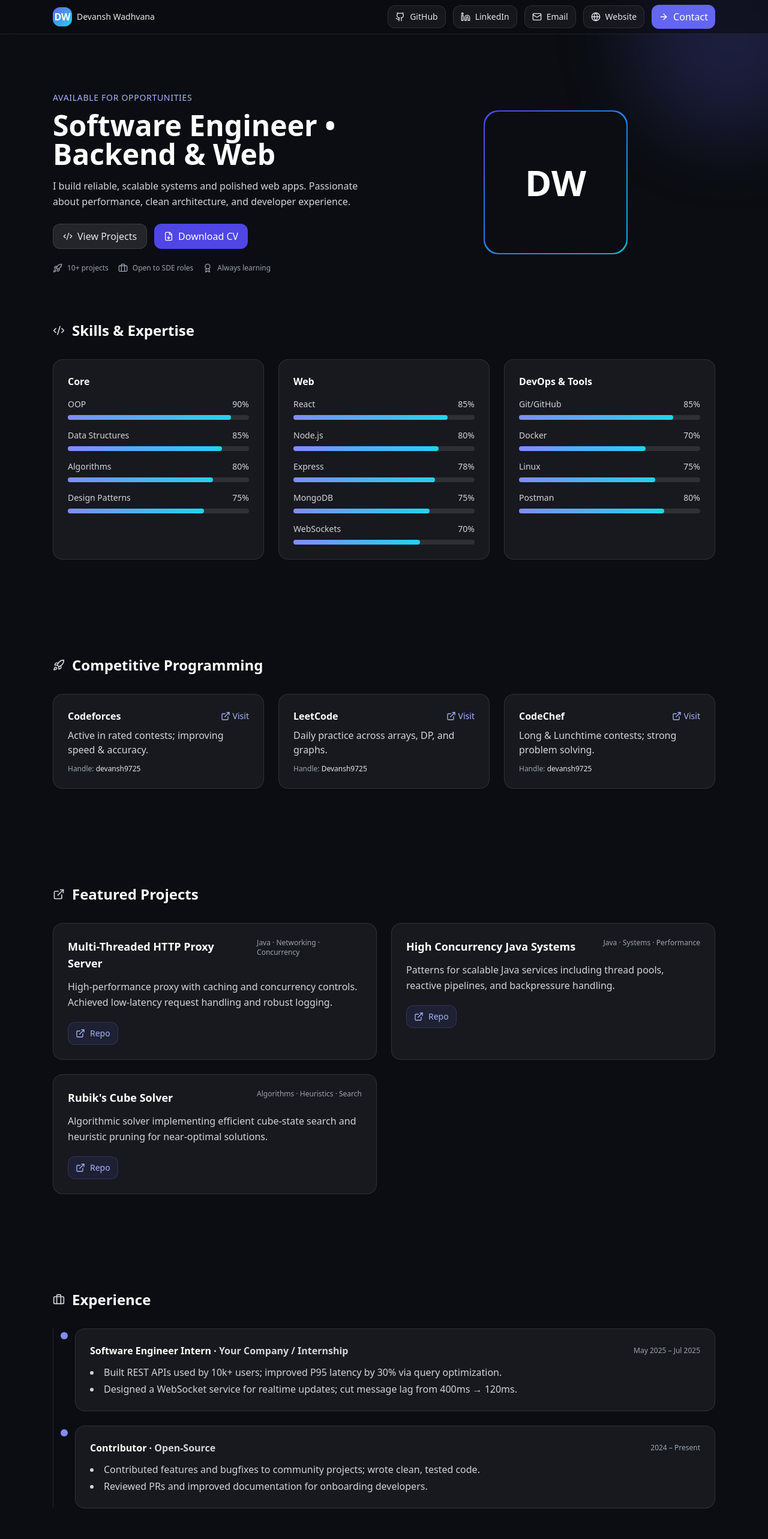
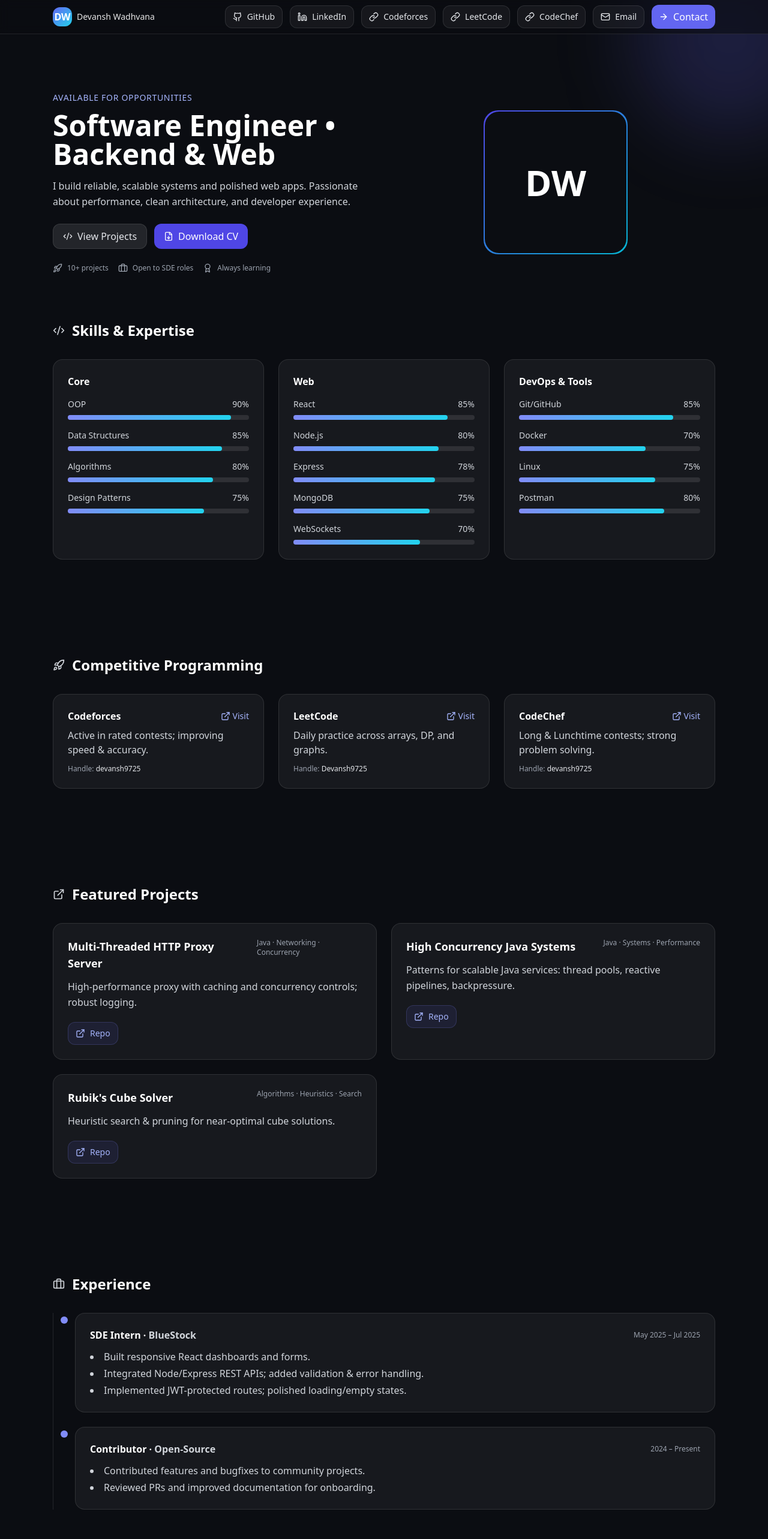
Before and after one commit to devansh9725/devansh-portfolio, a React (Vite) app: page / in a window 1280 px wide. Shown: the top 2566 px of the page at 60% size. Built offline with nearby package versions, Linux system fonts and the light colour scheme.

Commit message:
Update Portfolio.jsx

```diff
--- a/src/components/Portfolio.jsx
+++ b/src/components/Portfolio.jsx
@@ -1,132 +1,169 @@
-import React from 'react'
-import { motion } from 'framer-motion'
-import {Github, Linkedin, Mail, Globe, ExternalLink, ArrowRight, Code2, Rocket, Briefcase, Award, FileDown, Link as LinkIcon} from 'lucide-react'
+import React from "react";
+import { motion } from "framer-motion";
+import {
+  Github,
+  Linkedin,
+  Mail,
+  Globe,
+  ExternalLink,
+  ArrowRight,
+  Code2,
+  Rocket,
+  Briefcase,
+  Award,
+  FileDown,
+  Link as LinkIcon,
+} from "lucide-react";
 
-// =========================
-// Quick personalization guide
-// 1) Search for TODO tags and replace placeholders with your details
-// 2) Update social links in SOCIALS
-// 3) Add real projects/experience in the data arrays below
-// 4) Run `npm run dev` locally to preview, then deploy
-// =========================
-// Competitive programming profiles
-const COMPETITIVE = [
+/* ------------ Profile + Links ------------ */
+const SOCIALS = [
+  { name: "GitHub", href: "https://github.com/devansh9725", Icon: Github },
   {
-    platform: 'Codeforces',
-    handle: 'devansh9725',
-    href: 'https://codeforces.com/profile/devansh9725',
-    blurb: 'Active in rated contests; improving speed & accuracy.',
+    name: "LinkedIn",
+    href: "https://www.linkedin.com/in/devansh-wadhvana-b493b2259/",
+    Icon: Linkedin,
+  },
+  { name: "Codeforces", href: "https://codeforces.com/profile/devansh9725", Icon: LinkIcon },
+  { name: "LeetCode", href: "https://leetcode.com/u/Devansh9725/", Icon: LinkIcon },
+  { name: "CodeChef", href: "https://www.codechef.com/users/devansh9725", Icon: LinkIcon },
+  { name: "Email", href: "mailto:devansh@example.com", Icon: Mail }, // ← replace with your real email
+  // { name: "Website", href: "https://your-domain.dev", Icon: Globe }, // optional
+];
+
+/* ------------ Skills ------------ */
+const SKILLS = [
+  {
+    group: "Core",
+    items: [
+      { name: "OOP", level: 90 },
+      { name: "Data Structures", level: 85 },
+      { name: "Algorithms", level: 80 },
+      { name: "Design Patterns", level: 75 },
+    ],
   },
   {
-    platform: 'LeetCode',
-    handle: 'Devansh9725',
-    href: 'https://leetcode.com/u/Devansh9725/',
-    blurb: 'Daily practice across arrays, DP, and graphs.',
+    group: "Web",
+    items: [
+      { name: "React", level: 85 },
+      { name: "Node.js", level: 80 },
+      { name: "Express", level: 78 },
+      { name: "MongoDB", level: 75 },
+      { name: "WebSockets", level: 70 },
+    ],
   },
   {
-    platform: 'CodeChef',
-    handle: 'devansh9725',
-    href: 'https://www.codechef.com/users/devansh9725',
-    blurb: 'Long & Lunchtime contests; strong problem solving.',
+    group: "DevOps & Tools",
+    items: [
+      { name: "Git/GitHub", level: 85 },
+      { name: "Docker", level: 70 },
+      { name: "Linux", level: 75 },
+      { name: "Postman", level: 80 },
+    ],
   },
 ];
 
+/* ------------ Competitive Programming ------------ */
+const COMPETITIVE = [
+  {
+    platform: "Codeforces",
+    handle: "devansh9725",
+    href: "https://codeforces.com/profile/devansh9725",
+    blurb: "Active in rated contests; improving speed & accuracy.",
+  },
+  {
+    platform: "LeetCode",
+    handle: "Devansh9725",
+    href: "https://leetcode.com/u/Devansh9725/",
+    blurb: "Daily practice across arrays, DP, and graphs.",
+  },
+  {
+    platform: "CodeChef",
+    handle: "devansh9725",
+    href: "https://www.codechef.com/users/devansh9725",
+    blurb: "Long & Lunchtime contests; strong problem solving.",
+  },
+];
 
-const SOCIALS = [
-  { name: 'GitHub', href: 'https://github.com/devansh9725', Icon: Github }, // TODO: update if needed
-  { name: 'LinkedIn', href: 'https://www.linkedin.com/in/', Icon: Linkedin }, // TODO
-  { name: 'Email', href: 'mailto:devansh@example.com', Icon: Mail }, // TODO
-  { name: 'Website', href: 'https://your-domain.dev', Icon: Globe }, // TODO
-]
-
-const SKILLS = [
+/* ------------ Projects ------------ */
+const PROJECTS = [
   {
-    group: 'Core',
-    items: [
-      { name: 'OOP', level: 90 },
-      { name: 'Data Structures', level: 85 },
-      { name: 'Algorithms', level: 80 },
-      { name: 'Design Patterns', level: 75 },
+    title: "Multi-Threaded HTTP Proxy Server",
+    description:
+      "High-performance proxy with caching and concurrency controls; robust logging.",
+    tags: ["Java", "Networking", "Concurrency"],
+    links: [
+      {
+        label: "Repo",
+        href: "https://github.com/devansh9725/Multi-Threaded-HTTP-Proxy-Server",
+      },
     ],
   },
   {
-    group: 'Web',
-    items: [
-      { name: 'React', level: 85 },
-      { name: 'Node.js', level: 80 },
-      { name: 'Express', level: 78 },
-      { name: 'MongoDB', level: 75 },
-      { name: 'WebSockets', level: 70 },
+    title: "High Concurrency Java Systems",
+    description:
+      "Patterns for scalable Java services: thread pools, reactive pipelines, backpressure.",
+    tags: ["Java", "Systems", "Performance"],
+    links: [
+      {
+        label: "Repo",
+        href: "https://github.com/devansh9725/High-Concurrency-Java-Systems",
+      },
     ],
   },
   {
-    group: 'DevOps & Tools',
-    items: [
-      { name: 'Git/GitHub', level: 85 },
-      { name: 'Docker', level: 70 },
-      { name: 'Linux', level: 75 },
-      { name: 'Postman', level: 80 },
+    title: "Rubik's Cube Solver",
+    description:
+      "Heuristic search & pruning for near-optimal cube solutions.",
+    tags: ["Algorithms", "Heuristics", "Search"],
+    links: [
+      {
+        label: "Repo",
+        href: "https://github.com/devansh9725/Rubik-s-Cube-Solver",
+      },
     ],
   },
-]
+];
 
-const PROJECTS = [
-  {
-    title: 'Multi-Threaded HTTP Proxy Server',
-    description: 'High-performance proxy with caching and concurrency controls. Achieved low-latency request handling and robust logging.',
-    tags: ['Java', 'Networking', 'Concurrency'],
-    links: [{ label: 'Repo', href: 'https://github.com/devansh9725/Multi-Threaded-HTTP-Proxy-Server' }],
-  },
-  {
-    title: 'High Concurrency Java Systems',
-    description: 'Patterns for scalable Java services including thread pools, reactive pipelines, and backpressure handling.',
-    tags: ['Java', 'Systems', 'Performance'],
-    links: [{ label: 'Repo', href: 'https://github.com/devansh9725/High-Concurrency-Java-Systems' }],
-  },
-  {
-    title: "Rubik's Cube Solver",
-    description: 'Algorithmic solver implementing efficient cube-state search and heuristic pruning for near-optimal solutions.',
-    tags: ['Algorithms', 'Heuristics', 'Search'],
-    links: [{ label: 'Repo', href: 'https://github.com/devansh9725/Rubik-s-Cube-Solver' }],
-  },
-]
-
+/* ------------ Experience ------------ */
 const EXPERIENCE = [
   {
-    company: 'Your Company / Internship', // TODO
-    role: 'Software Engineer Intern',
-    period: 'May 2025 – Jul 2025',
+    company: "BlueStock",
+    role: "SDE Intern",
+    period: "May 2025 – Jul 2025",
     bullets: [
-      'Built REST APIs used by 10k+ users; improved P95 latency by 30% via query optimization.',
-      'Designed a WebSocket service for realtime updates; cut message lag from 400ms → 120ms.',
+      "Built responsive React dashboards and forms.",
+      "Integrated Node/Express REST APIs; added validation & error handling.",
+      "Implemented JWT-protected routes; polished loading/empty states.",
     ],
   },
   {
-    company: 'Open-Source',
-    role: 'Contributor',
-    period: '2024 – Present',
+    company: "Open-Source",
+    role: "Contributor",
+    period: "2024 – Present",
     bullets: [
-      'Contributed features and bugfixes to community projects; wrote clean, tested code.',
-      'Reviewed PRs and improved documentation for onboarding developers.',
+      "Contributed features and bugfixes to community projects.",
+      "Reviewed PRs and improved documentation for onboarding.",
     ],
   },
-]
+];
 
+/* ------------ Education / Achievements ------------ */
 const EDUCATION = [
   {
-    school: 'Your University', // TODO
-    program: 'B.Tech in Computer Science',
-    period: '2022 – 2026',
-    bullets: ['Coursework: DSA, Operating Systems, DBMS, Computer Networks, OOP'],
+    school: "Your University",
+    program: "B.Tech in Computer Science",
+    period: "2022 – 2026",
+    bullets: ["Coursework: DSA, OS, DBMS, CN, OOP"],
   },
-]
+];
 
 const ACHIEVEMENTS = [
-  'Top 5% on coding platforms (DSA)',
-  'Built 10+ projects across systems & web',
-  'Hackathon finalist (x2)',
-]
+  "Top 5% on coding platforms (DSA)",
+  "Built 10+ projects across systems & web",
+  "Hackathon finalist (x2)",
+];
 
+/* ------------ Small UI helpers ------------ */
 const Section = ({ id, icon: Icon, title, children }) => (
   <section id={id} className="py-16 sm:py-20" aria-labelledby={`${id}-title`}>
     <div className="max-w-6xl mx-auto px-6">
@@ -139,7 +176,7 @@ const Section = ({ id, icon: Icon, title, children }) => (
       {children}
     </div>
   </section>
-)
+);
 
 function SocialButton({ href, Icon, label }) {
   return (
@@ -147,19 +184,22 @@ function SocialButton({ href, Icon, label }) {
       href={href}
       target="_blank"
       rel="noreferrer noopener"
-      className="inline-flex items-center gap-2 px-3 py-2 rounded-xl bg-white/5 hover:bg-white/10 backdrop-blur border border-white/10 transition focus:outline-none focus:ring-2 focus:ring-indigo-400"
+      className="inline-flex items-center gap-2 px-3 py-2 rounded-xl bg-white/5 hover:bg-white/10 border border-white/10 transition focus:outline-none focus:ring-2 focus:ring-indigo-400"
       aria-label={label}
     >
       <Icon className="w-4 h-4" aria-hidden="true" />
       <span className="hidden sm:inline text-sm">{label}</span>
     </a>
-  )
+  );
 }
 
 function SkillBar({ name, level }) {
   return (
     <div className="space-y-2">
-      <div className="flex justify-between text-sm text-gray-300"><span>{name}</span><span>{level}%</span></div>
+      <div className="flex justify-between text-sm text-gray-300">
+        <span>{name}</span>
+        <span>{level}%</span>
+      </div>
       <div className="w-full h-2 rounded-full bg-white/10">
         <div
           className="h-2 rounded-full bg-gradient-to-r from-indigo-400 to-cyan-400"
@@ -168,7 +208,7 @@ function SkillBar({ name, level }) {
         />
       </div>
     </div>
-  )
+  );
 }
 
 function ProjectCard({ project }) {
@@ -176,7 +216,7 @@ function ProjectCard({ project }) {
     <div className="group rounded-2xl border border-white/10 bg-white/5 hover:bg-white/10 transition p-6">
       <div className="flex items-start justify-between gap-4">
         <h3 className="text-white text-lg font-semibold">{project.title}</h3>
-        <span className="text-xs text-gray-400">{project.tags.join(' · ')}</span>
+        <span className="text-xs text-gray-400">{project.tags.join(" · ")}</span>
       </div>
       <p className="text-gray-300 mt-3 leading-relaxed">{project.description}</p>
       <div className="flex gap-3 mt-5">
@@ -193,7 +233,7 @@ function ProjectCard({ project }) {
         ))}
       </div>
     </div>
-  )
+  );
 }
 
 function TimelineItem({ item }) {
@@ -202,7 +242,9 @@ function TimelineItem({ item }) {
       <div className="absolute left-0 top-1.5 w-3 h-3 rounded-full bg-indigo-400" />
       <div className="rounded-2xl border border-white/10 bg-white/5 p-6">
         <div className="flex flex-wrap items-center justify-between gap-2">
-          <h3 className="text-white font-semibold">{item.role} · <span className="text-gray-300">{item.company}</span></h3>
+          <h3 className="text-white font-semibold">
+            {item.role} · <span className="text-gray-300">{item.company}</span>
+          </h3>
           <span className="text-xs text-gray-400">{item.period}</span>
         </div>
         <ul className="mt-3 list-disc list-inside text-gray-300 space-y-1">
@@ -212,28 +254,31 @@ function TimelineItem({ item }) {
         </ul>
       </div>
     </div>
-  )
+  );
 }
 
+/* ------------ Page ------------ */
 export default function Portfolio() {
   return (
     <div className="min-h-screen bg-[#0b0d12] text-gray-200 relative">
-      {/* Background accents */}
+      {/* soft glow background */}
       <div className="pointer-events-none absolute inset-0">
         <div className="absolute -top-24 -right-24 h-80 w-80 rounded-full bg-indigo-500/20 blur-3xl" />
         <div className="absolute -bottom-24 -left-24 h-80 w-80 rounded-full bg-cyan-500/10 blur-3xl" />
       </div>
 
-      {/* Nav */}
+      {/* Header */}
       <header className="sticky top-0 z-50 backdrop-blur supports-[backdrop-filter]:bg-[#0b0d12]/60 border-b border-white/10">
         <nav className="max-w-6xl mx-auto px-6 h-14 flex items-center justify-between">
           <a href="#home" className="flex items-center gap-2">
-            <div className="w-8 h-8 rounded-xl bg-gradient-to-br from-indigo-500 to-cyan-400 grid place-items-center text-white font-bold">DW</div>
+            <div className="w-8 h-8 rounded-xl bg-gradient-to-br from-indigo-500 to-cyan-400 grid place-items-center text-white font-bold">
+              DW
+            </div>
             <span className="text-sm text-white/90">Devansh Wadhvana</span>
           </a>
           <div className="flex items-center gap-2 sm:gap-3">
-            {SOCIALS.map((s) => (
-              <SocialButton key={s.name} href={s.href} Icon={s.Icon} label={s.name} />
+            {SOCIALS.map(({ name, href, Icon }) => (
+              <SocialButton key={name} href={href} Icon={Icon} label={name} />
             ))}
             <a
               href="#contact"
@@ -255,12 +300,15 @@ export default function Portfolio() {
             className="grid md:grid-cols-2 gap-10 items-center"
           >
             <div>
-              <p className="text-sm tracking-wider text-indigo-300 uppercase">Available for opportunities</p>
+              <p className="text-sm tracking-wider text-indigo-300 uppercase">
+                Available for opportunities
+              </p>
               <h1 className="mt-3 text-3xl sm:text-5xl font-bold text-white leading-tight">
                 Software Engineer • Backend & Web
               </h1>
               <p className="mt-4 text-gray-300 leading-relaxed">
-                I build reliable, scalable systems and polished web apps. Passionate about performance, clean architecture, and developer experience.
+                I build reliable, scalable systems and polished web apps. Passionate about
+                performance, clean architecture, and developer experience.
               </p>
               <div className="mt-6 flex flex-wrap gap-3">
                 <a
@@ -270,20 +318,26 @@ export default function Portfolio() {
                   <Code2 className="w-4 h-4" /> View Projects
                 </a>
                 <a
-                  href="/Devansh_Wadhvana_Resume.pdf"
+                  href="/Devansh_Wadhvana_Resume.pdf" // upload this file at repo root or change to a real URL
                   className="inline-flex items-center gap-2 px-4 py-2 rounded-xl bg-indigo-600 hover:bg-indigo-700 text-white"
                 >
                   <FileDown className="w-4 h-4" /> Download CV
                 </a>
               </div>
               <div className="mt-6 flex items-center gap-4 text-xs text-gray-400">
-                <div className="flex items-center gap-2"><Rocket className="w-4 h-4" /> 10+ projects</div>
-                <div className="flex items-center gap-2"><Briefcase className="w-4 h-4" /> Open to SDE roles</div>
-                <div className="flex items-center gap-2"><Award className="w-4 h-4" /> Always learning</div>
+                <div className="flex items-center gap-2">
+                  <Rocket className="w-4 h-4" /> 10+ projects
+                </div>
+                <div className="flex items-center gap-2">
+                  <Briefcase className="w-4 h-4" /> Open to SDE roles
+                </div>
+                <div className="flex items-center gap-2">
+                  <Award className="w-4 h-4" /> Always learning
                 </div>
               </div>
+            </div>
+
             <div className="justify-self-center">
-              {/* Avatar */}
               <div className="relative w-48 h-48 sm:w-60 sm:h-60 rounded-3xl bg-gradient-to-br from-indigo-600 to-cyan-500 p-[2px]">
                 <div className="w-full h-full rounded-3xl bg-[#0b0d12] grid place-items-center">
                   <div className="text-5xl sm:text-6xl font-bold text-white">DW</div>
@@ -311,30 +365,22 @@ export default function Portfolio() {
         </Section>
 
         {/* Competitive Programming */}
-{/* <Section id="competitive" icon={Rocket} title="Competitive Programming">
+        <Section id="competitive" icon={Rocket} title="Competitive Programming">
           <div className="grid sm:grid-cols-2 md:grid-cols-3 gap-6">
-    {COMPETITIVE.map((p) => (
-      <div key={p.platform} className="rounded-2xl p-6 border border-white/10 bg-white/5">
+            {Array.isArray(COMPETITIVE) &&
+              COMPETITIVE.map((p) => (
+                <div
+                  key={p.platform}
+                  className="rounded-2xl p-6 border border-white/10 bg-white/5"
+                >
                   <div className="flex items-center justify-between">
                     <h3 className="text-white font-semibold">{p.platform}</h3>
-          <a href={p.href} target="_blank" rel="noreferrer noopener" className="text-indigo-300 text-sm inline-flex items-center gap-1">
-            <ExternalLink className="w-4 h-4" /> Visit
-          </a>
-        </div>
-        <p className="text-gray-300 mt-2">{p.blurb}</p>
-        <div className="mt-3 text-xs text-gray-400">Handle: <span className="text-gray-200">{p.handle}</span></div>
-      </div>
-    ))}
-  </div>
-</Section> */}
-  <Section id="competitive" icon={Rocket} title="Competitive Programming">
-  <div className="grid sm:grid-cols-2 md:grid-cols-3 gap-6">
-    {Array.isArray(COMPETITIVE) && COMPETITIVE.map(p => (
-      <div key={p.platform} className="rounded-2xl p-6 border border-white/10 bg-white/5">
-        <div className="flex items-center justify-between">
-          <h3 className="text-white font-semibold">{p.platform}</h3>
-          <a href={p.href} target="_blank" rel="noreferrer noopener"
-             className="text-indigo-300 text-sm inline-flex items-center gap-1">
+                    <a
+                      href={p.href}
+                      target="_blank"
+                      rel="noreferrer noopener"
+                      className="text-indigo-300 text-sm inline-flex items-center gap-1"
+                    >
                       <ExternalLink className="w-4 h-4" /> Visit
                     </a>
                   </div>
@@ -346,7 +392,6 @@ export default function Portfolio() {
               ))}
           </div>
         </Section>
-
 
         {/* Projects */}
         <Section id="projects" icon={ExternalLink} title="Featured Projects">
@@ -366,7 +411,7 @@ export default function Portfolio() {
           </div>
         </Section>
 
-        {/* Education & Achievements */}
+        {/* Education + Achievements */}
         <Section id="education" icon={Award} title="Education & Achievements">
           <div className="grid md:grid-cols-2 gap-6">
             <div className="rounded-2xl p-6 border border-white/10 bg-white/5">
@@ -388,6 +433,7 @@ export default function Portfolio() {
                 ))}
               </div>
             </div>
+
             <div className="rounded-2xl p-6 border border-white/10 bg-white/5">
               <h3 className="text-white font-semibold">Achievements</h3>
               <ul className="mt-3 space-y-2 text-gray-300 list-disc list-inside">
@@ -405,27 +451,29 @@ export default function Portfolio() {
             <div className="rounded-2xl p-6 border border-white/10 bg-white/5">
               <h3 className="text-white font-semibold">Let’s work together</h3>
               <p className="text-gray-300 mt-2">
-                Have a role, freelance gig, or project in mind? I’m always open to building useful, delightful products.
+                Have a role, freelance gig, or project in mind? I’m always open to building useful,
+                delightful products.
               </p>
               <a
-                href="mailto:devansh@example.com"
+                href="mailto:devansh@example.com" // replace with your real email
                 className="mt-4 inline-flex items-center gap-2 px-4 py-2 rounded-xl bg-indigo-600 hover:bg-indigo-700 text-white"
               >
                 <Mail className="w-4 h-4" /> Email Me
               </a>
             </div>
+
             <div className="rounded-2xl p-6 border border-white/10 bg-white/5">
               <h3 className="text-white font-semibold">Links</h3>
               <div className="mt-3 grid grid-cols-2 sm:grid-cols-3 gap-3">
-                {SOCIALS.map((s) => (
+                {SOCIALS.map(({ name, href, Icon }) => (
                   <a
-                    key={s.name}
-                    href={s.href}
+                    key={name}
+                    href={href}
                     target="_blank"
                     rel="noreferrer noopener"
                     className="flex items-center gap-2 px-3 py-2 rounded-xl bg-white/5 hover:bg-white/10 border border-white/10"
                   >
-                    <s.Icon className="w-4 h-4" /> {s.name}
+                    <Icon className="w-4 h-4" /> {name}
                   </a>
                 ))}
               </div>
@@ -441,5 +489,5 @@ export default function Portfolio() {
         </footer>
       </main>
     </div>
-  )
+  );
 }
```
Lines whose indentation alone changed are shown as unchanged.
